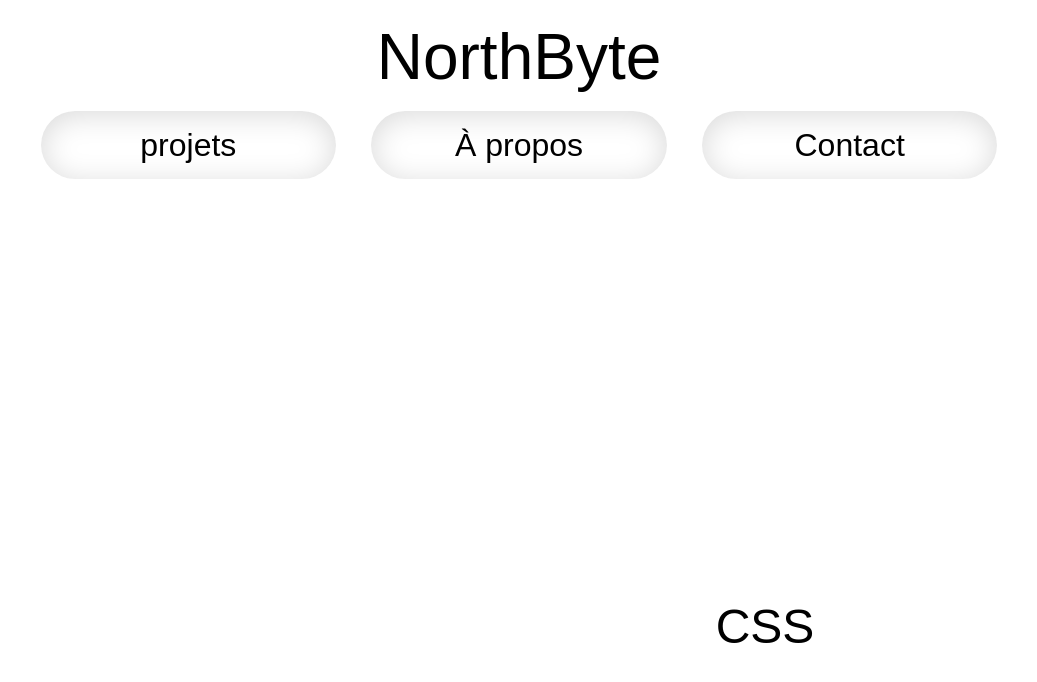
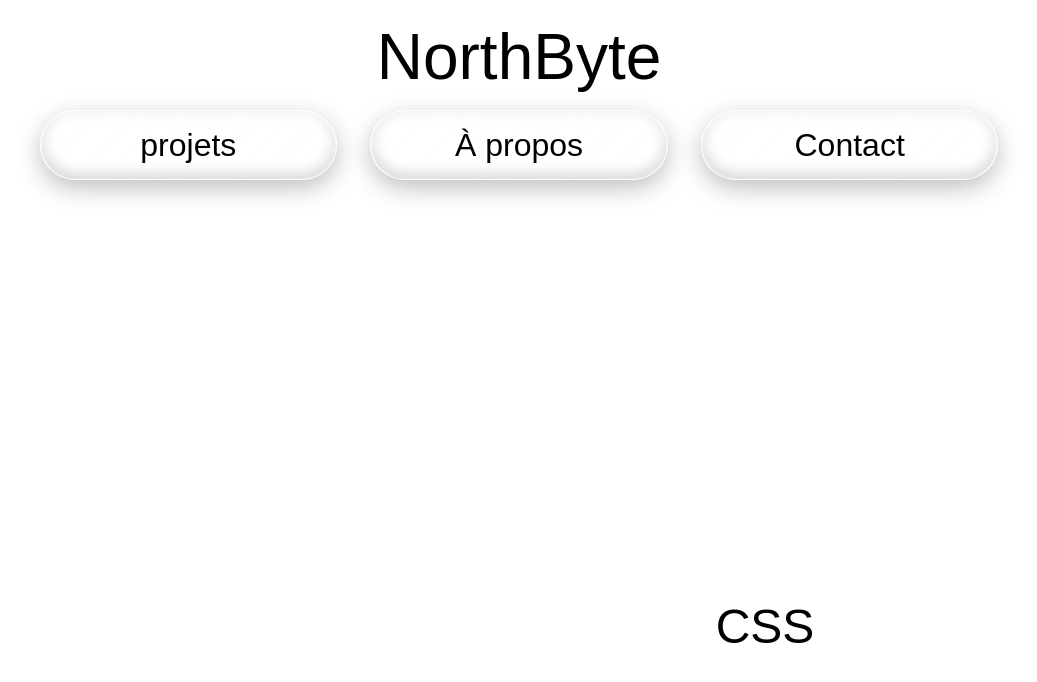
Before and after one commit to Wesleydu29/NorthByte, a plain HTML site: page front/index.html in a window 1280 px wide. Shown: the top 682 px of the page, without its empty margins (121-1158 px from the left). Drawn offline with Linux system fonts and the light colour scheme; a web font is replaced by a local one.

Commit message:
ajout de l'effet liquid glass

```diff
--- a/front/style.css
+++ b/front/style.css
@@ -36,20 +36,58 @@ header p {
     align-items: center;
 }
 .link {
+    position: relative;
     width: 30%;
     height: 100%;
     display: flex;
     justify-content: center;
     align-items: center;
-    border: 1px solid rgba(255, 255, 255, 0.3);
+
     border-radius: 100px;
-    background: rgba(255, 255, 255, 0.2);
-    backdrop-filter: blur(5px);
-    -webkit-backdrop-filter: blur(5px);
-    box-shadow: inset 0 4px 30px rgba(0, 0, 0, 0.15);
-    transition: transform 0.5s;
+    border: 1px solid rgba(255, 255, 255, 0.4);
+
+    /* profondeur du verre */
+    background: linear-gradient(
+        135deg,
+        rgba(255, 255, 255, 0.25),
+        rgba(255, 255, 255, 0.05)
+    );
+
+    backdrop-filter: blur(5px) saturate(180%);
+    -webkit-backdrop-filter: blur(20px) saturate(180%);
+
+    /* mbres externes + internes */
+    box-shadow:
+        inset 0 2px 10px rgba(255, 255, 255, 0.5),
+        inset 0 -4px 15px rgba(0, 0, 0, 0.2),
+        0 8px 25px rgba(0, 0, 0, 0.25);
+
+    transition: all 0.4s ease;
     overflow: hidden;
+}
+.link::before {
+    content: "";
+    position: absolute;
+    top: -50%;
+    left: -50%;
+    width: 200%;
+    height: 200%;
 
+    transform: rotate(25deg);
+    opacity: 0.4;
+    transition: opacity 0.4s;
+}
+.link:hover {
+    transform: translateY(-5px) scale(1.03);
+
+    box-shadow:
+        inset 0 2px 15px rgba(255, 255, 255, 0.6),
+        inset 0 -5px 20px rgba(0, 0, 0, 0.25),
+        0 15px 40px rgba(0, 0, 0, 0.35);
+}
+
+.link:hover::before {
+    opacity: 0.7;
 }
 .navbar a {
     font-size: 2em;
```
